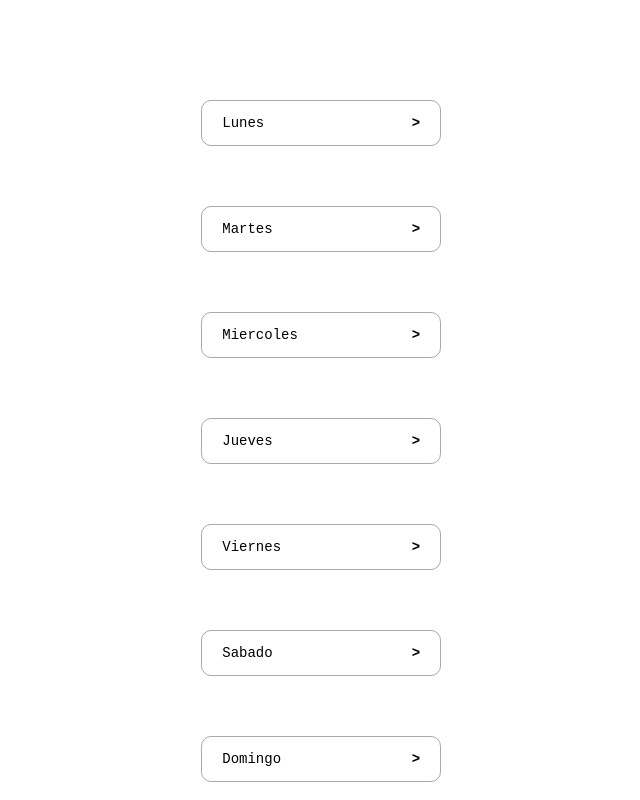
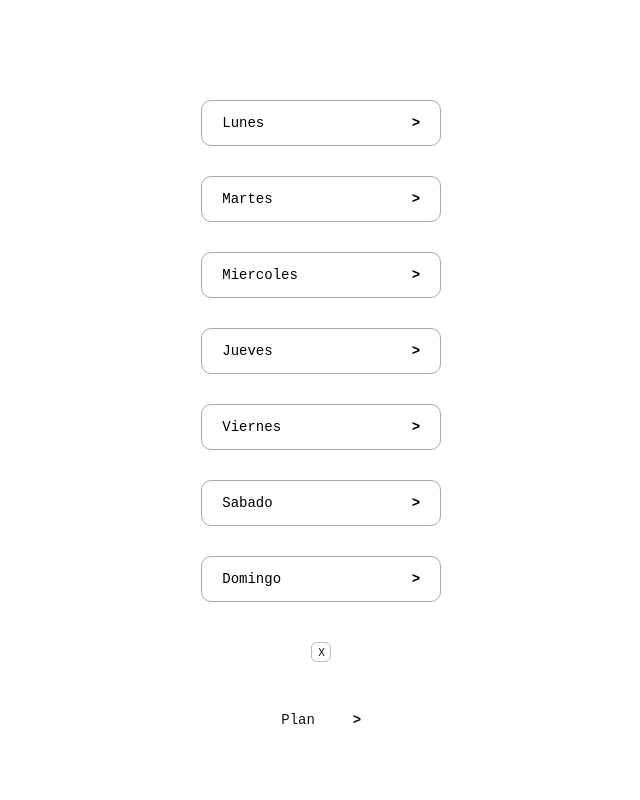
Before and after one commit to diegosolbenitez-ux/mirutina, a React (Vite) app: page / in a window 1280 px wide. Shown: the top 800 px of the page, without its empty margins (309-949 px from the left). Built offline with nearby package versions, Linux system fonts and the light colour scheme.

Commit message:
Update CreateRoutine.tsx

```diff
--- a/src/pages/CreateRoutine.tsx
+++ b/src/pages/CreateRoutine.tsx
@@ -496,7 +496,7 @@ const containerStyle: React.CSSProperties = {
   display: "flex",
   flexDirection: "column",
   alignItems: "center",
-  gap: 60,
+  gap: 30,
   paddingTop: 40,
   fontFamily: "monospace"
 }
```
